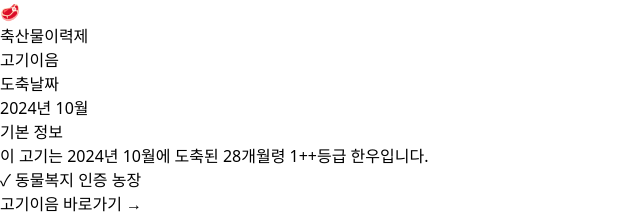
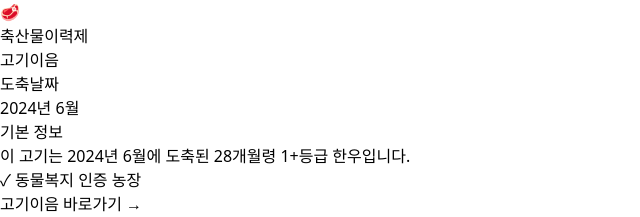
Before and after one commit to ogok2/test, a React (Vite) app: page / in a window 1280 px wide. Shown: the top 217 px of the page, without its empty margins (0-640 px from the left). Built offline with nearby package versions, Linux system fonts and the light colour scheme.

Commit message:
Update date and grade

```diff
--- a/src/App.tsx
+++ b/src/App.tsx
@@ -134,14 +134,14 @@ const LivestockPlatform = () => {
           <div className="bg-gradient-to-br from-gray-50 to-white rounded-2xl p-6 mb-6 shadow-inner border border-gray-100">
             <div className="mb-4">
               <div className="text-xs text-gray-500 mb-1 font-semibold tracking-wider uppercase">도축날짜</div>
-              <div className="text-2xl font-bold text-gray-800">2024년 10월</div>
+              <div className="text-2xl font-bold text-gray-800">2024년 6월</div>
             </div>
             <div className="pt-4 border-t border-gray-200">
               <div className="text-xs text-gray-500 mb-2 font-semibold tracking-wider uppercase">기본 정보</div>
               <p className="text-sm text-gray-700 leading-relaxed">
-                이 고기는 <span className="font-bold text-green-600">2024년 10월</span>에 도축된
+                이 고기는 <span className="font-bold text-green-600">2024년 6월</span>에 도축된
                 <span className="font-bold text-green-600"> 28개월령</span>
-                <span className="font-bold text-green-600"> 1++등급 한우</span>입니다.
+                <span className="font-bold text-green-600"> 1+등급 한우</span>입니다.
                 <br />
                 <span className="inline-block mt-3 px-4 py-1.5 bg-gradient-to-r from-blue-500 to-blue-600 text-white rounded-full text-xs font-bold shadow-md">
                   ✓ 동물복지 인증 농장
@@ -173,12 +173,12 @@ const LivestockPlatform = () => {
   const products: Product[] = [
     {
       id: 1,
-      name: '한우 1++ 등심',
+      name: '한우 1+ 등심',
       origin: '충남 홍성',
       rating: 4.8,
       reviews: 127,
       image: '🥩',
-      tags: ['저탄소', '1++등급'],
+      tags: ['저탄소', '1+등급'],
       farmer: '',
       taste: 4.9,
       color: 4.7,
@@ -256,13 +256,13 @@ const LivestockPlatform = () => {
     {
       id: 1,
       category: 'review',
-      title: '홍성 한우 1++ 등심 먹어봤는데 진짜 대박!',
+      title: '홍성 한우 1+ 등심 먹어봤는데 진짜 대박!',
       author: '고기마니아',
-      content: '어제 홍성에서 온 1++ 등심 먹었는데 진짜 입에서 녹아요...',
+      content: '어제 홍성에서 온 1+ 등심 먹었는데 진짜 입에서 녹아요...',
       image: '🥩',
       likes: 156,
       comments: 23,
-      tags: ['한우', '1++', '등심'],
+      tags: ['한우', '1+', '등심'],
       isHot: true,
       time: '2시간 전'
     },
@@ -361,7 +361,7 @@ const LivestockPlatform = () => {
         <div className="text-center text-7xl mb-4">🐂</div>
         <h2 className="text-lg font-bold text-gray-800 mb-3">안녕하세요?</h2>
         <p className="text-gray-700 leading-relaxed mb-4">
-          해당 고기는 <span className="font-bold text-green-600">2024년 10월</span>에 도축된 <span className="font-bold text-green-600">1++한우</span>입니다.
+          해당 고기는 <span className="font-bold text-green-600">2024년 6월</span>에 도축된 <span className="font-bold text-green-600">1+한우</span>입니다.
           <span className="inline-block mt-2 px-3 py-1 bg-blue-100 text-blue-700 rounded-full text-sm font-semibold">동물복지 인증 농장</span>
         </p>
         <p className="text-sm text-gray-600 mb-4">
@@ -1307,7 +1307,7 @@ const LivestockPlatform = () => {
     // 상품 가격 정보 (실제로는 products에 추가해야 함)
     const getProductPrice = (productId: number) => {
       const prices: { [key: number]: number } = {
-        1: 15000, // 한우 1++ 등심
+        1: 15000, // 한우 1+ 등심
         2: 12000  // 돼지 삼겹살
       };
       return prices[productId] || 15000;
```
